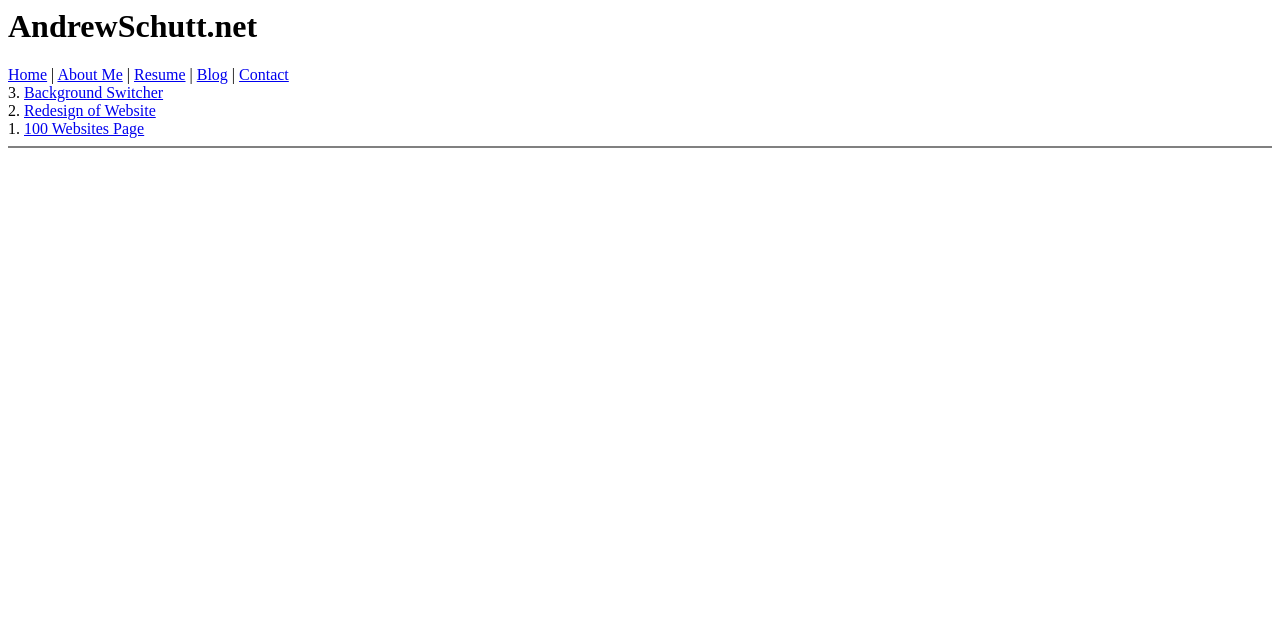
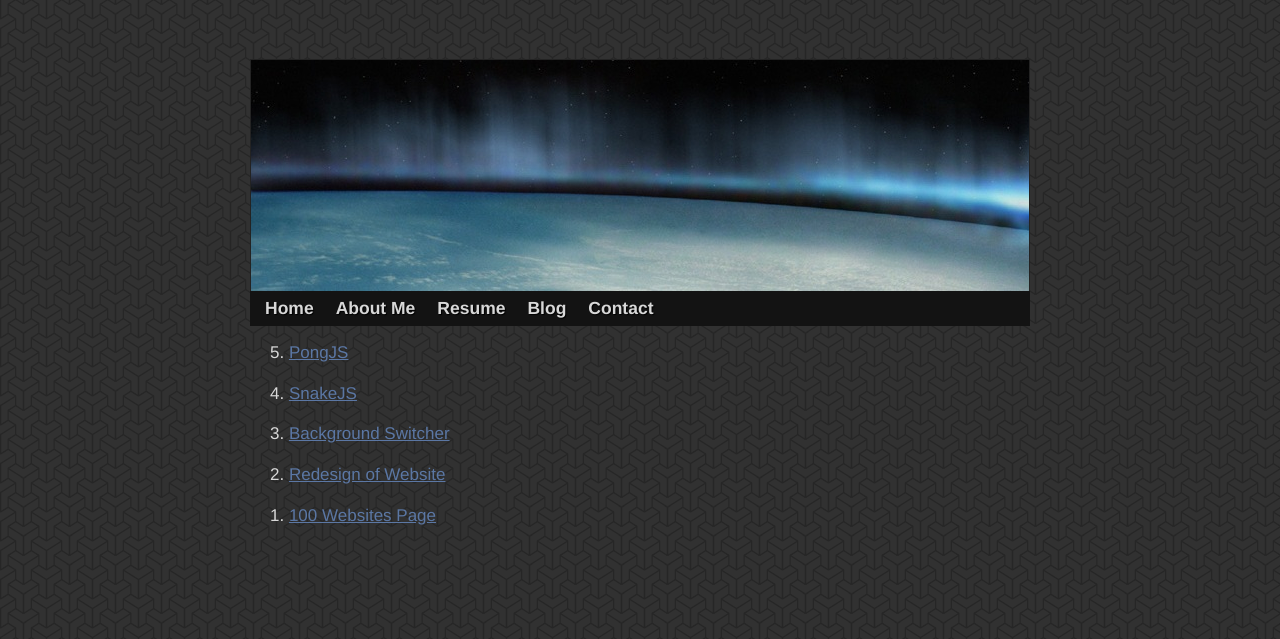
Before and after one commit to andrew-schutt/personal-website, a plain HTML site: page 100websites.html in a window 1280 px wide. Drawn offline with Linux system fonts and the light colour scheme; a web font is replaced by a local one.

```diff
--- a/100websites.html
+++ b/100websites.html
@@ -1,28 +1,32 @@
-<html>
-<head><title>AndrewSchutt.net</title>
-<link rel="stylesheet" type="text/css" href="css/main.css" />
+<!doctype html>
+<html lang="en-US">
+<head>
+    <meta http-equiv="Content-Type" content="text/html;charset=utf-8">
+    <title>andrewschutt.net</title>
+    <meta name="author" content="Andrew Schutt">
+    <link rel="icon" href="images/favicon.ico">
+    <link rel="stylesheet" type="text/css" media="all" href="css/styles.css">
+    <link rel="stylesheet" type="text/css" media="all" href="http://fonts.googleapis.com/css?family=Capriola">
 </head>
 <body>
-<div id="header">
-<h1>AndrewSchutt.net</h1>
-	<a href="index.html">Home</a>
-	|
-	<a href="about.html">About Me</a>
-	|
-	<a href="docs/resume.pdf">Resume</a>
-	|
-	<a href="http://andrewschutt.net/blog">Blog</a>
-	|
-	<a href="mailto:schutta@uni.edu">Contact</a>
+<div id="w">
+    <header id="logo"><a href="index.html"><span id="logobg">AndrewSchutt.net</span></a></header>
+    <nav id="navigation">
+        <ul>
+            <li><a href="index.html">Home</a></li>
+            <li><a href="about.html">About Me</a></li>
+            <li><a href="docs/resume.pdf">Resume</a></li>
+            <li><a href="http://andrewschutt.net/blog/">Blog</a></li>
+            <li><a href="mailto:schutt.andrew@gmail.com">Contact</a></li>
+        </ul>
+    </nav>
+
+    <div id="content">
+    	<p>5. <a href="pong.html">PongJS</a></p>
+    	<p>4. <a href="snake.html">SnakeJS</a></p>
+		<p>3. <a href="backgroundswitcher.html">Background Switcher</a></p>
+		<p>2. <a href="index.html">Redesign of Website</a></p>
+		<p>1. <a href="100websites.html">100 Websites Page</a></p>
+	</div>
 </div>
-<div id="headerbar"></div>
-<div id="pageContent">
-		3. <a href="backgroundswitcher.html">Background Switcher</a>
-		<br />
-		2. <a href="index.html">Redesign of Website</a>
-		<br />
-		1. <a href="100websites.html">100 Websites Page</a>
-</div>
-<hr noshade></td></tr>
 </body>
-</html>
```
Also changed, not shown: index.html (+9 -0 lines).
